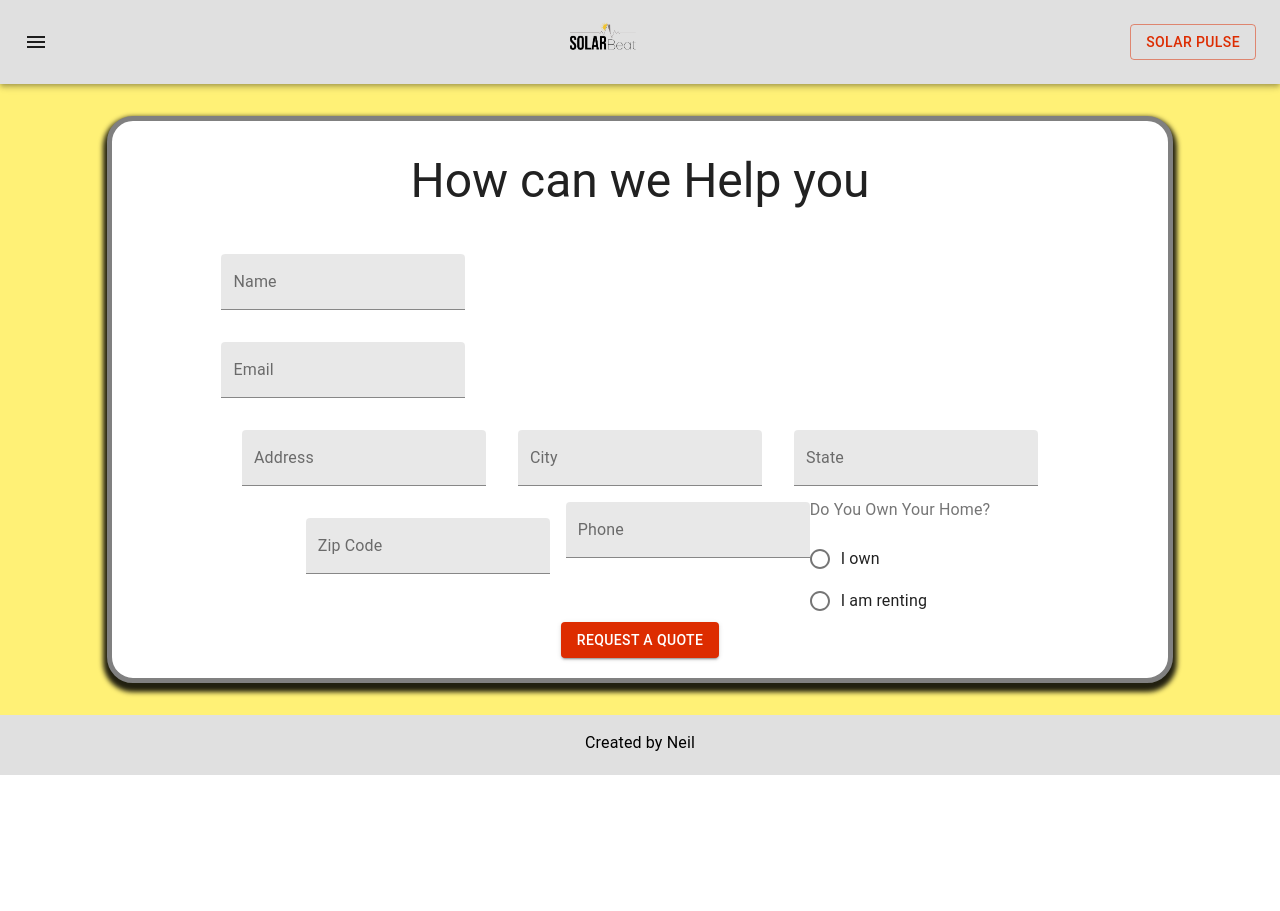
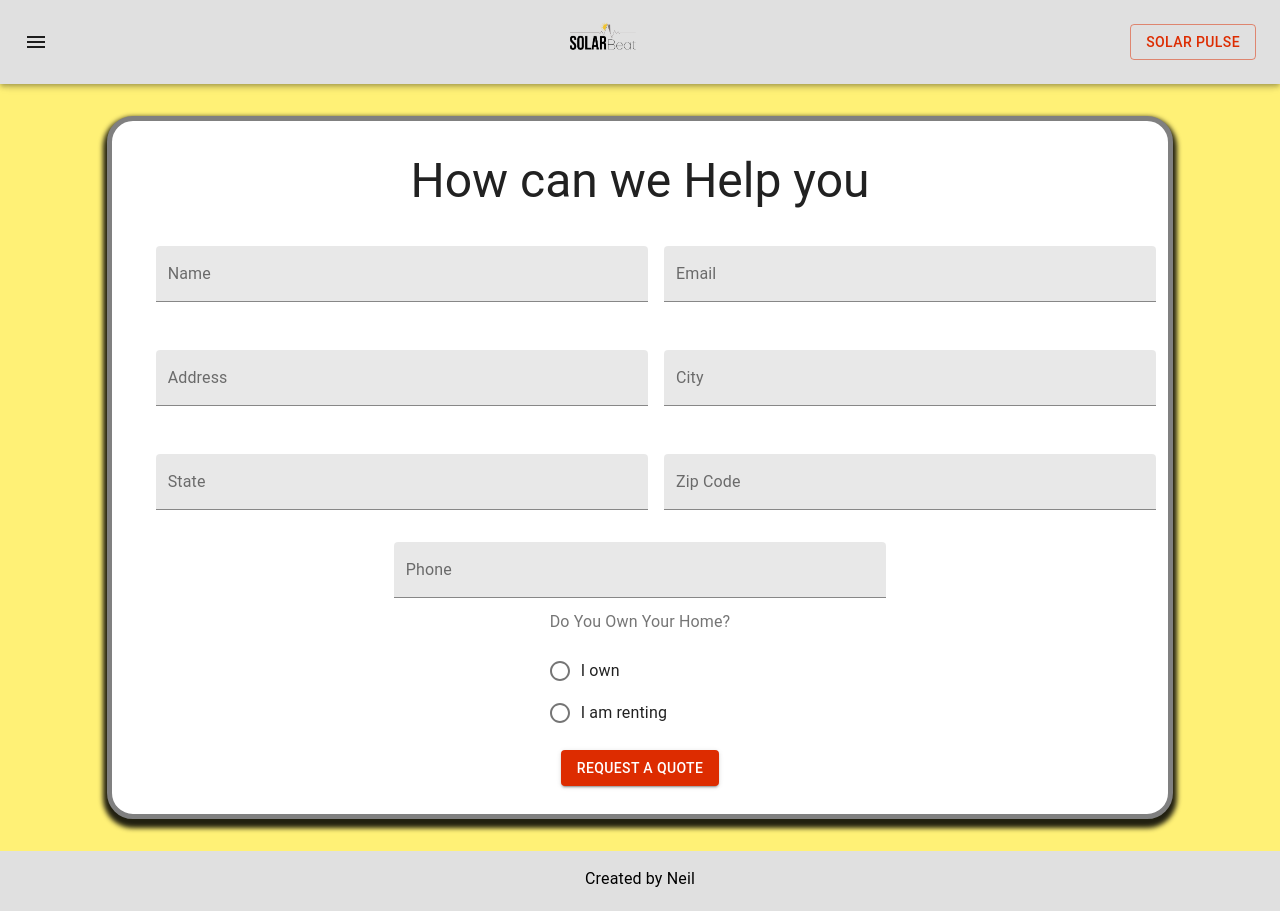
Before and after one commit to NGDino/solar-beat, a React (Create React App) app in the folder solar-beat/: page /contact in a window 1280 px wide. Before the commit the page ends 800 px from the top, so only its background shows below. Built offline with nearby package versions, Linux system fonts and the light colour scheme.

Commit message:
contact form grid issue fixed

```diff
--- a/solar-beat/src/components/ContactForm/index.js
+++ b/solar-beat/src/components/ContactForm/index.js
@@ -7,22 +7,25 @@ const useStyles = makeStyles((theme) => ({
     root: {
         flexGrow: 1,
     },
-    formControl: {
+    formEl: {
         margin: theme.spacing(2),
-        textAlign: 'center'
+
 
     },
     selectEmpty: {
         marginTop: theme.spacing(2),
     },
     formContainer: {
-        height: 'fit',
         marginTop: '2rem',
         marginBottom: '2rem',
         padding: '2em',
         boxShadow: '0 5px 5px 4px',
         border: '5px solid grey',
         borderRadius: 26,
+    },
+    form: {
+        // width: '400',
+        textAlign: 'center',
     }
 }));
 
@@ -89,15 +92,17 @@ const ContactForm = () => {
     return (
         <div className={classes.root}>
             <Paper elevation ={3} varients="outlined" className={classes.formContainer}>
-                <Grid container  spacing={3} justify='center'>
+                <Grid container  spacing={1} justify='center'>
                     <Grid item>
                         <Typography variant='h3' gutterBottom= {true}  >How can we Help you</Typography>
                     </Grid>
-                    <Grid container>
-                        <form onSubmit={handleSubmit}>
-                            <Grid item xs={12} sm={5}>
+                    <form onSubmit={handleSubmit} classes={classes.form}>
+
+                    <Grid container spacing = {2} justify='center'>
+                            <Grid item xs={12} sm={6}>
                                 <TextField
-                                    className={classes.formControl}
+                                    className={classes.formEl}
+                                    fullWidth
                                     onChange = {handleChange}
                                     id="name"
                                     name="name"
@@ -107,10 +112,11 @@ const ContactForm = () => {
                                     error = {errors.name.length >1}
                                 />
                             </Grid>
-                            <Grid item xs={12} sm={5}>
+                            <Grid item xs={12} sm={6}>
                                 <TextField
                                     onChange = {handleChange}
-                                    className={classes.formControl}
+                                    className={classes.formEl}
+                                    fullWidth
                                     id="email"
                                     name="email"
                                     label="Email"
@@ -120,10 +126,11 @@ const ContactForm = () => {
                                 />
                             </Grid>
 
-
+                            <Grid item xs={12} sm={6}>
                                 <TextField
-                                className={classes.formControl}
+                                    className={classes.formEl}
                                     onChange = {handleChange}
+                                    fullWidth
                                     id="address"
                                     name="address"
                                     label="Address"
@@ -131,9 +138,12 @@ const ContactForm = () => {
                                     helperText={errors.address}
                                     error = {errors.address.length > 1}
                                     />
+                                </Grid>
+                            <Grid item xs={12} sm={6}>
                                 <TextField
-                                className={classes.formControl}
+                                    className={classes.formEl}
                                     onChange = {handleChange}
+                                    fullWidth
                                     id="city"
                                     name="city"
                                     label="City"
@@ -141,9 +151,12 @@ const ContactForm = () => {
                                     helperText={errors.city}
                                     error = {errors.city.length > 1}
                                 />
+                            </Grid>
+                            <Grid item xs={12} sm={6}>
                                 <TextField
-                                className={classes.formControl}
+                                    className={classes.formEl}
                                     onChange = {handleChange}
+                                    fullWidth
                                     id="state"
                                     name="state"
                                     label="State"
@@ -151,9 +164,12 @@ const ContactForm = () => {
                                     helperText={errors.state}
                                     error = {errors.state.length > 1}
                                 />
+                            </Grid>
+                            <Grid item xs={12} sm={6}>
                                 <TextField
-                                className={classes.formControl}
+                                    className={classes.formEl}
                                     onChange = {handleChange}
+                                    fullWidth
                                     id="zip"
                                     name="zip"
                                     label="Zip Code"
@@ -161,9 +177,12 @@ const ContactForm = () => {
                                     helperText={errors.zip}
                                     error = {errors.zip.length > 1}
                                 />
+                            </Grid>
+                            <Grid item xs={12} sm={6}>
                                 <TextField
-                                classzip={classes.formControl}
+                                    classzip={classes.formEl}
                                     onChange = {handleChange}
+                                    fullWidth
                                     id="phone"
                                     name="phone"
                                     label="Phone"
@@ -171,8 +190,9 @@ const ContactForm = () => {
                                     helperText={errors.phone}
                                     error = {errors.phone.length > 1}
                                     />
+                            </Grid>
 
-
+                            <Grid item xs={12}>
 
                             <FormControl component="fieldset">
                                 <FormLabel component="legend">Do You Own Your Home?</FormLabel>
@@ -182,7 +202,10 @@ const ContactForm = () => {
                                     <FormControlLabel value='renter' control={<Radio />} label="I am renting" />
                                 </RadioGroup>
                             </FormControl>
+                            </Grid>
                             <br/>
+                            <Grid item xs={12}>
+
                             <Button
                                 variant="contained"
                                 color="secondary"
@@ -191,9 +214,10 @@ const ContactForm = () => {
                                 >
                                     Request a Quote
                             </Button>
+                            </Grid>
 
+                    </Grid>
                     </form>
-                    </Grid>
 
                 </Grid>
 
--- a/solar-beat/src/pages/Contact/index.js
+++ b/solar-beat/src/pages/Contact/index.js
@@ -9,7 +9,7 @@ const useStyles = makeStyles({
 
     },
     container: {
-
+        minHeight: '84vh'
 
     }
 })
```
Also changed, not shown: 1 other file (tests, documents, lock files or other folders). Lines whose indentation alone changed are shown as unchanged.
